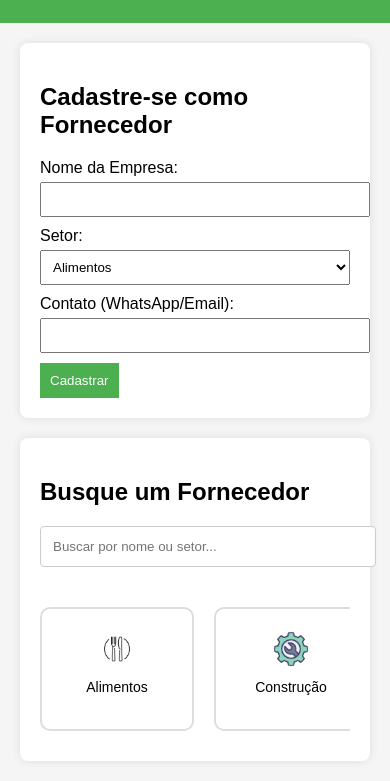
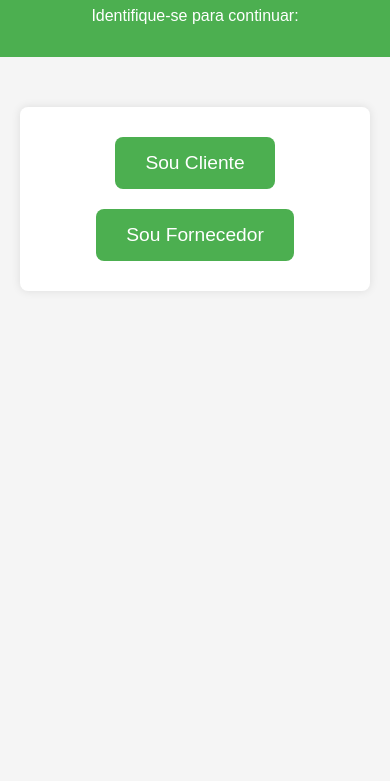
Before and after one commit to EnzzoBen/fornecedores-mvp, a plain HTML site: page index.html in a window 390 px wide. Shown: the part 126-907 px from the top of the page. After the commit the page ends 844 px from the top, so only its background shows below. Drawn offline with Linux system fonts and the light colour scheme.

Commit message:
Descrição das alterações

```diff
--- a/index.html
+++ b/index.html
@@ -9,10 +9,29 @@
 </head>
 <body>
     <header>
-        <h1>Encontre Fornecedores</h1>
+        <h1>Bem-vindo à Plataforma de Conexão</h1>
+        <p>Identifique-se para continuar:</p>
     </header>
 
-    <section id="formulario">
+    <section id="identificacao">
+        <button class="identificar" onclick="irParaCliente()">Sou Cliente</button>
+        <button class="identificar" onclick="irParaFornecedor()">Sou Fornecedor</button>
+    </section>
+
+    <!-- Se o usuário escolher cliente ou fornecedor, ele será redirecionado -->
+    <script>
+        function irParaCliente() {
+            document.getElementById('formulario').style.display = 'none';
+            document.getElementById('busca').style.display = 'block';
+        }
+
+        function irParaFornecedor() {
+            document.getElementById('busca').style.display = 'none';
+            document.getElementById('formulario').style.display = 'block';
+        }
+    </script>
+
+    <section id="formulario" style="display: none;">
         <h2>Cadastre-se como Fornecedor</h2>
         <!-- Formulário para cadastro com o Formspree -->
         <form action="https://formspree.io/f/xrbgzjov" method="POST">
@@ -37,7 +56,7 @@
         </form>
     </section>
 
-    <section id="busca">
+    <section id="busca" style="display: none;">
         <h2>Busque um Fornecedor</h2>
         <input type="text" id="buscaInput" placeholder="Buscar por nome ou setor...">
 
@@ -79,28 +98,3 @@
     <script src="app.js"></script>
 </body>
 </html>
-
-<script>
-    if ('serviceWorker' in navigator) {
-      navigator.serviceWorker.register('/sw.js')
-        .then(() => console.log('Service Worker registrado com sucesso.'))
-        .catch(error => console.log('Falha ao registrar o Service Worker:', error));
-    }
-
-    function filtrarSetor(setor) {
-        const resultadosFiltrados = fornecedores.filter(fornecedor => fornecedor.setor === setor);
-
-        const lista = document.getElementById('listaFornecedores');
-        lista.innerHTML = ''; // Limpa a lista
-
-        resultadosFiltrados.forEach(fornecedor => {
-            const li = document.createElement('li');
-            li.innerHTML = `<strong>Nome:</strong> ${fornecedor.nome} <br>
-                            <strong>Setor:</strong> ${fornecedor.setor} <br>
-                            <strong>Contato:</strong> ${fornecedor.contato}`;
-            lista.appendChild(li);
-        });
-
-        document.getElementById('buscaInput').value = setor;
-    }
-</script>
--- a/styles.css
+++ b/styles.css
@@ -67,16 +67,14 @@ ul#listaFornecedores li {
 /* Estilos para os quadrados dos setores */
 #setores {
     display: flex;
-    flex-wrap: nowrap; /* Mantém todos os itens em uma linha */
-    justify-content: flex-start;
+    flex-wrap: wrap;
+    justify-content: center;
     gap: 20px;
     margin-top: 20px;
-    overflow-x: auto; /* Habilita o scroll horizontal */
-    padding-bottom: 10px; /* Espaço extra para evitar que o conteúdo fique cortado */
 }
 
 .setor {
-    min-width: 150px; /* Define um tamanho mínimo fixo para cada setor */
+    width: 150px;
     height: 150px;
     display: flex;
     flex-direction: column;
@@ -96,7 +94,6 @@ ul#listaFornecedores li {
 .setor p {
     margin-top: 10px;
     font-size: 16px;
-    text-align: center;
 }
 
 .setor:hover {
@@ -104,42 +101,24 @@ ul#listaFornecedores li {
     border-color: #4CAF50;
 }
 
-/* Adiciona responsividade para telas menores */
-@media (max-width: 600px) {
-    .setor {
-        width: 120px;
-        height: 120px;
-    }
-
-    .setor img {
-        width: 40px;
-        height: 40px;
-    }
-
-    .setor p {
-        font-size: 14px;
-    }
+/* Estilos para a tela de identificação */
+#identificacao {
+    text-align: center;
+    margin-top: 50px;
 }
 
-
-.setor:hover {
-    transform: scale(1.1);
-    border-color: #4CAF50;
+button.identificar {
+    background-color: #4CAF50;
+    color: white;
+    padding: 15px 30px;
+    border: none;
+    margin: 10px;
+    border-radius: 8px;
+    font-size: 1.2em;
+    cursor: pointer;
+    transition: background-color 0.3s;
 }
 
-/* Adiciona responsividade para telas menores */
-@media (max-width: 600px) {
-    .setor {
-        width: 120px;
-        height: 120px;
-    }
-
-    .setor img {
-        width: 40px;
-        height: 40px;
-    }
-
-    .setor p {
-        font-size: 14px;
-    }
+button.identificar:hover {
+    background-color: #45a049;
 }
```
